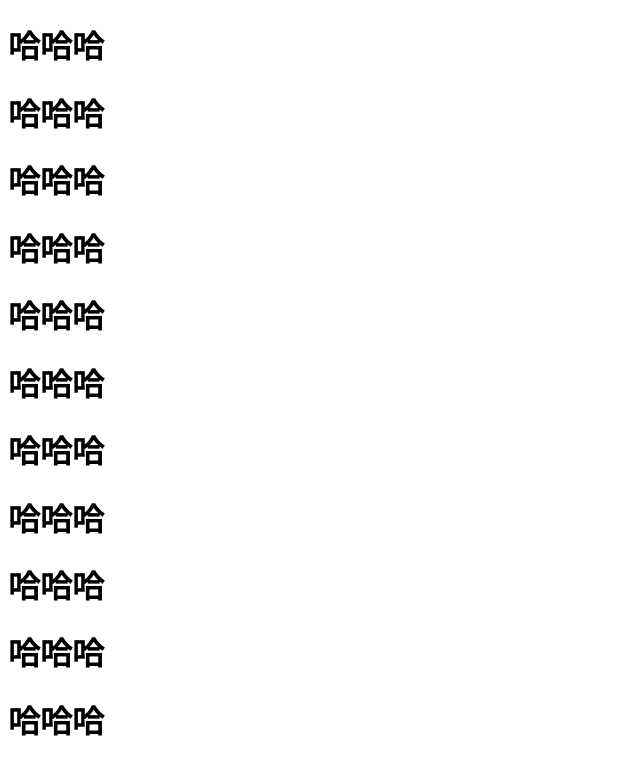
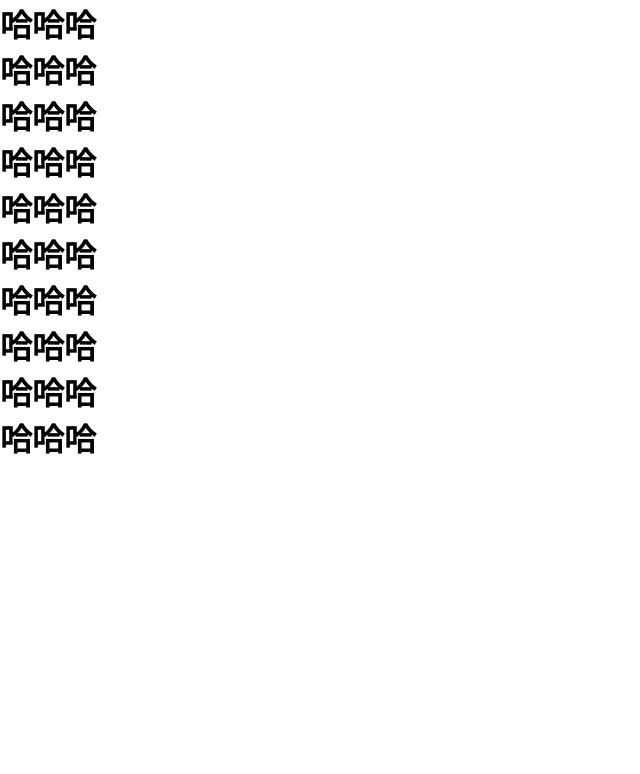
Before and after one commit to xiaopang521/project_02, a plain HTML site: page index.html in a window 1280 px wide. Shown: the whole page, without its empty margins (0-640 px from the left). Drawn offline with Linux system fonts and the light colour scheme.

Commit message:
提交信息

```diff
--- /dev/null
+++ b/index.css
@@ -0,0 +1,4 @@
+* {
+    padding: 0;
+    margin: 0;
+}
--- a/index.html
+++ b/index.html
@@ -5,6 +5,8 @@
     <meta charset="UTF-8">
     <meta name="viewport" content="width=device-width, initial-scale=1.0">
     <title>Document</title>
+    <link rel="stylesheet" href="./index.css">
+    <!-- <script src="./"></script> -->
 </head>
 
 <body>
@@ -18,7 +20,6 @@
     <h1>哈哈哈</h1>
     <h1>哈哈哈</h1>
     <h1>哈哈哈</h1>
-    <h1>哈哈哈</h1>
 </body>
 
 </html>
--- /dev/null
+++ b/index.js
@@ -0,0 +1 @@
+HashChangeEvent
```
Also changed, not shown: text/呵呵.txt (added), text/哈哈.txt (added), 1 other file.
